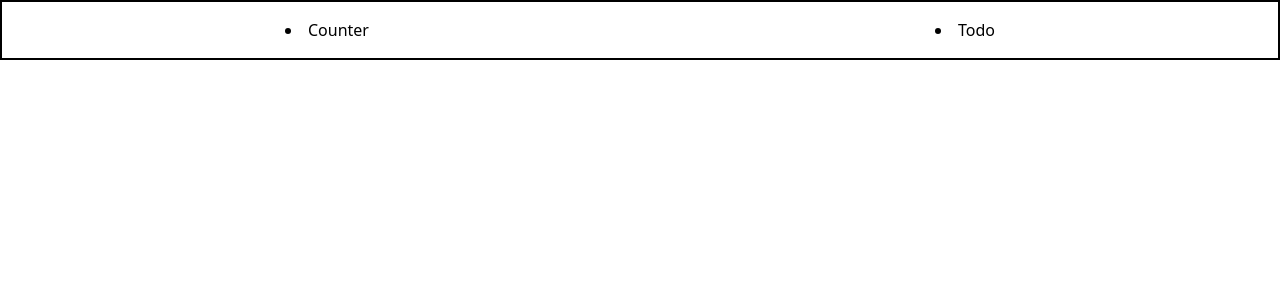
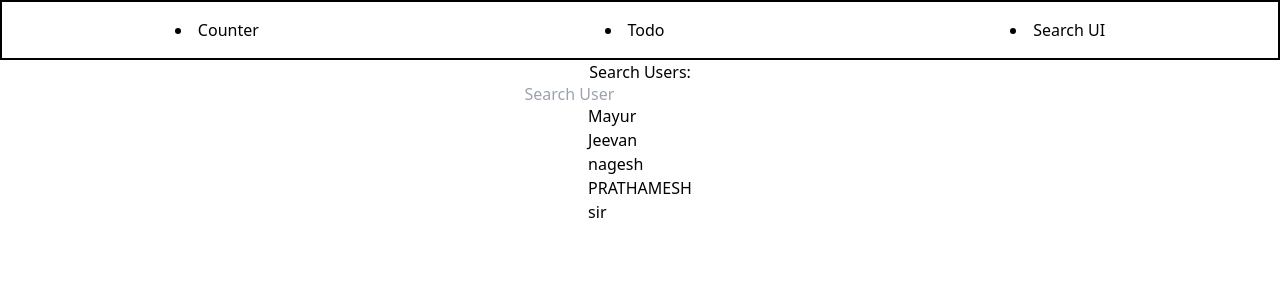
Before and after one commit to mayur2410-tech/Interview-Coding-Questions, a React (Vite) app in the folder FrontendMachineCoding/: page /search in a window 1280 px wide. Before the commit this address had no page. Shown: the top 300 px of the page. Built offline with nearby package versions, Linux system fonts and the light colour scheme.

Commit message:
add search ui

```diff
--- a/FrontendMachineCoding/src/App.jsx
+++ b/FrontendMachineCoding/src/App.jsx
@@ -3,6 +3,7 @@ import { BrowserRouter, Route, Routes } from 'react-router-dom'
 import Counter from './components/1.Counter-Application/Counter'
 import Navbar from './Navbar'
 import Todo from './components/2.Todo List App/Todo'
+import Search from './components/3. Search Filter UI/Search'
 
 const App = () => {
   return (
@@ -13,6 +14,7 @@ const App = () => {
       <Routes>
         <Route path='counter' element={<Counter />} />
         <Route path='todo' element={<Todo />} />
+        <Route path='search' element={<Search />} />
       </Routes>
       </BrowserRouter>
     </div>
--- a/FrontendMachineCoding/src/Navbar.jsx
+++ b/FrontendMachineCoding/src/Navbar.jsx
@@ -7,6 +7,7 @@ const Navbar = () => {
       <div style={{display:"flex",border:"2px solid black ",height:"60px",alignItems:"center", justifyContent:'space-around'}}>
         <li><Link to='/counter'>Counter</Link></li>
         <li><Link to='/todo'>Todo</Link></li>
+        <li><Link to='/search'>Search UI</Link></li>
       </div>
     </div>
   )
--- /dev/null
+++ b/FrontendMachineCoding/src/components/3. Search Filter UI/Search.jsx
@@ -0,0 +1,40 @@
+import React, { useState } from 'react'
+
+const Search = () => {
+    const users = [
+        "Mayur",
+        "Jeevan",
+        "nagesh",
+        "PRATHAMESH",
+        "sir"
+
+    ]
+    const [search,setSearch]=useState("");
+
+    const filteredUser = users.filter((user)=>                              //with {} it is explicit return in this return keyword is important
+         user.toLowerCase().includes(search.toLowerCase())                  //wihtout {} it is implicait return j sretunr its value by its own
+    );
+
+
+
+  return (
+    <div style={{display:'flex',justifyContent:"center",alignItems:'center',flexDirection:"column"}}>
+      <h1>Search Users: </h1>
+      <input type="text"
+      style={{height:"20px"}}
+      placeholder='Search User'
+      onChange={(e)=>setSearch(e.target.value)}
+      />
+
+      <ul>
+        {filteredUser.length === 0 && <p>No users found</p>}
+
+        {filteredUser.map((user,items)=>(
+                <li key={items}>{user}</li>
+        ))}
+      </ul>
+    </div>
+  )
+}
+
+export default Search
```
